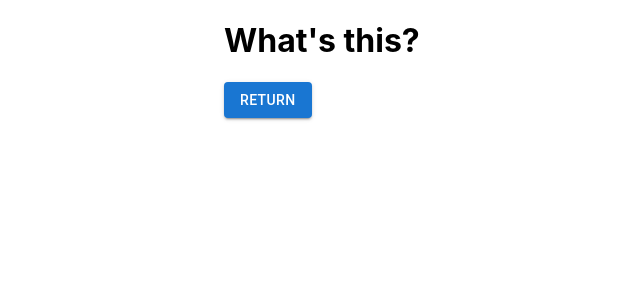
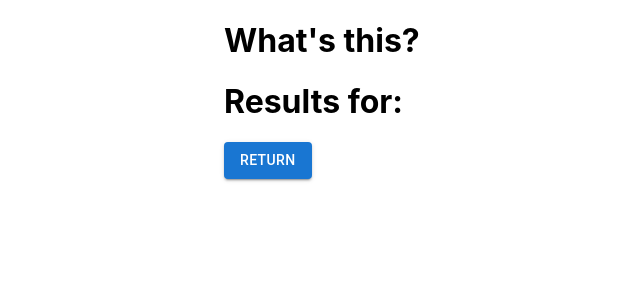
Before and after one commit to soup-bowl/whatsth.is, a React (Create React App) app: page /url in a window 1280 px wide. Shown: the top 300 px of the page, without its empty margins (140-780 px from the left). Built offline with nearby package versions, Linux system fonts and the light colour scheme.

Commit message:
Whitespace.

```diff
--- a/src/pages/home.tsx
+++ b/src/pages/home.tsx
@@ -12,6 +12,6 @@ const Home = () => {
 			<a className="App-link" href="https://github.com/soup-bowl/whatsth.is">Source</a>
 		</>
 	);
-  };
+};
 
 export default Home;
--- a/src/pages/inspector.tsx
+++ b/src/pages/inspector.tsx
@@ -6,10 +6,10 @@ const Inspector = () => {
 	const navigate    = useNavigate();
 	return (
 		<>
-			<p>{inspectionURL}</p>
+			<h1>Results for: {inspectionURL}</h1>
 			<Button variant="contained" value="Return" onClick={() => navigate('/')}>Return</Button>
 		</>
 	);
-  };
+};
 
 export default Inspector;
```
